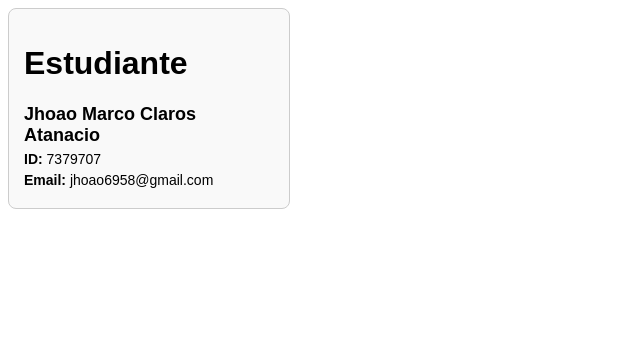
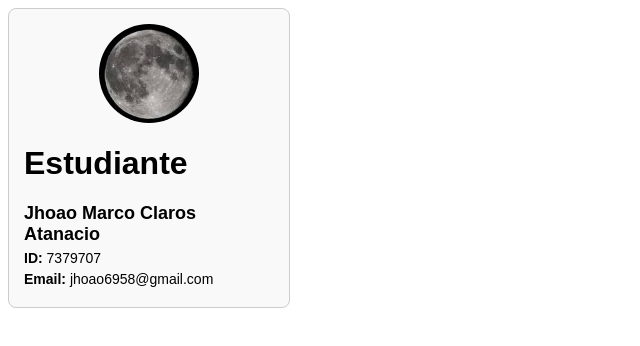
Before and after one commit to CrisReynolds/ProyectoHTML, a plain HTML site: page estudiantes/Jhoao-Claros.html in a window 1280 px wide. Shown: the whole page, without its empty margins (0-640 px from the left). Drawn offline with Linux system fonts and the light colour scheme.

Commit message:
agrega imagen
se agrego una imagen arriba de nombre

```diff
--- a/estudiantes/Jhoao-Claros.html
+++ b/estudiantes/Jhoao-Claros.html
@@ -24,6 +24,7 @@
 </head>
 <body>
   <div class="tarjeta">
+   <img src="../imagenes/claros.jpg" alt="Foto" style="width:100px; border-radius:50%; display:block; margin:0 auto 10px;">
 
     <h1>Estudiante</h1>
     <h2>Jhoao Marco Claros Atanacio</h2>
```
